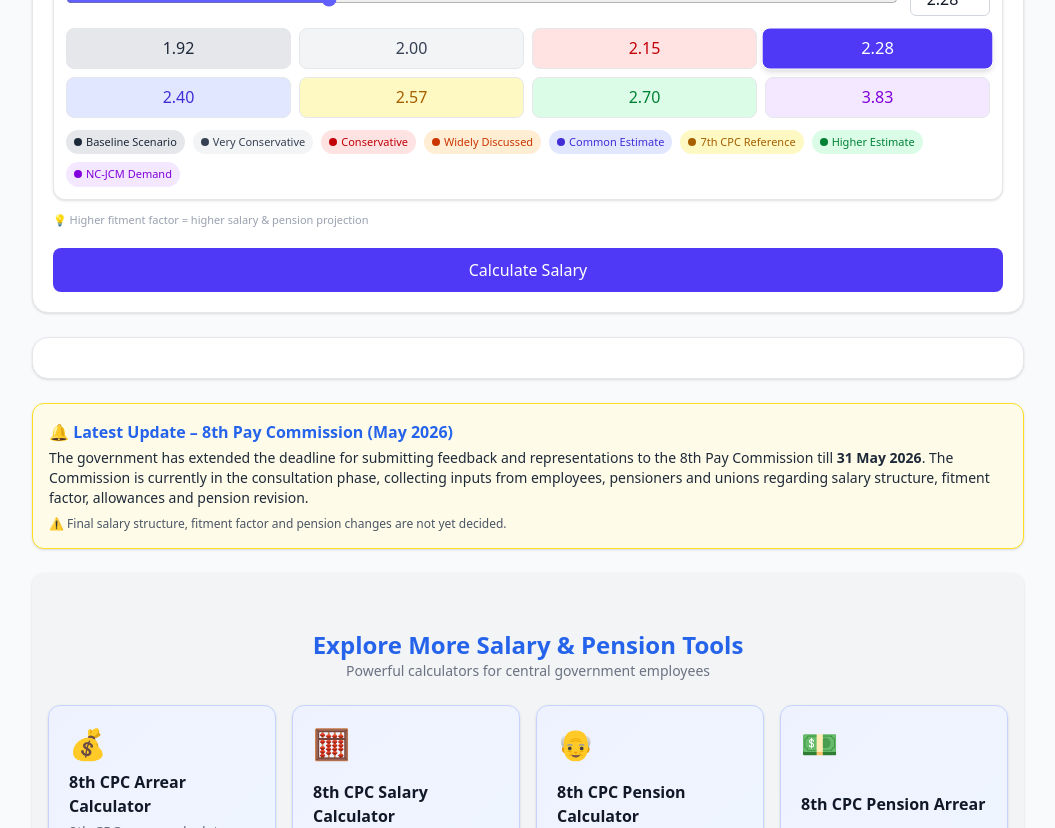
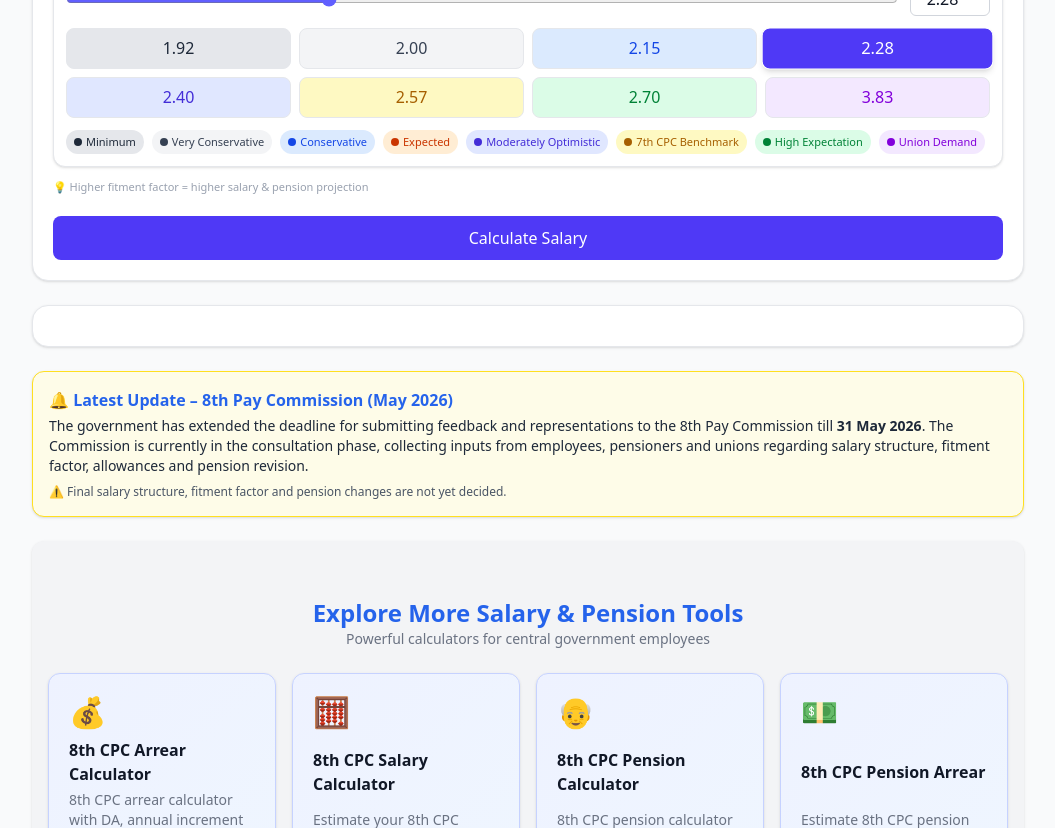
Before and after one commit to deepakkrcodes-sudo/8cpc-calculator, a Next.js app: page / in a window 1280 px wide. Shown: the part 900-1728 px from the top of the page, without its empty margins (112-1167 px from the left). Built offline with nearby package versions, Linux system fonts and the light colour scheme.

Commit message:
fitment control again corrected  for labels

```diff
--- a/components/calculator/FitmentFactorControl.js
+++ b/components/calculator/FitmentFactorControl.js
@@ -9,21 +9,21 @@ export default function FitmentFactorControl({
 }) {
 
     const presets = [
-    { value: 1.92, label: "Baseline Scenario", color: "bg-gray-200 text-gray-800" },
+        { value: 1.92, label: "Minimum", color: "bg-gray-200 text-gray-800" },
 
         { value: 2.00, label: "Very Conservative", color: "bg-gray-100 text-gray-700" },
 
-    { value: 2.15, label: "Conservative", color: "bg-red-100 text-red-700" },
+        { value: 2.15, label: "Conservative", color: "bg-blue-100 text-blue-700" },
 
-    { value: 2.28, label: "Widely Discussed", color: "bg-orange-100 text-orange-700" },
+        { value: 2.28, label: "Expected", color: "bg-orange-100 text-orange-700" },
 
-    { value: 2.40, label: "Common Estimate", color: "bg-indigo-100 text-indigo-700" },
+        { value: 2.40, label: "Moderately Optimistic", color: "bg-indigo-100 text-indigo-700" },
 
-    { value: 2.57, label: "7th CPC Reference", color: "bg-yellow-100 text-yellow-700" },
+        { value: 2.57, label: "7th CPC Benchmark", color: "bg-yellow-100 text-yellow-700" },
 
-    { value: 2.70, label: "Higher Estimate", color: "bg-green-100 text-green-700" },
+        { value: 2.70, label: "High Expectation", color: "bg-green-100 text-green-700" },
 
-    { value: 3.83, label: "NC-JCM Demand", color: "bg-purple-100 text-purple-700" }
+        { value: 3.83, label: "Union Demand", color: "bg-purple-100 text-purple-700" }
     ];
 
     return (
--- a/components/paymatrix/FitmentFactorControl.js
+++ b/components/paymatrix/FitmentFactorControl.js
@@ -9,22 +9,22 @@ export default function FitmentFactorControl({
 }) {
 
   const presets = [
-    { value: 1.92, label: "Baseline Scenario", color: "bg-gray-200 text-gray-800" },
+        { value: 1.92, label: "Minimum", color: "bg-gray-200 text-gray-800" },
 
-    { value: 2.00, label: "Very Conservative", color: "bg-gray-100 text-gray-700" },
+        { value: 2.00, label: "Very Conservative", color: "bg-gray-100 text-gray-700" },
 
-    { value: 2.15, label: "Conservative", color: "bg-red-100 text-red-700" },
+        { value: 2.15, label: "Conservative", color: "bg-blue-100 text-blue-700" },
 
-    { value: 2.28, label: "Widely Discussed", color: "bg-orange-100 text-orange-700" },
+        { value: 2.28, label: "Expected", color: "bg-orange-100 text-orange-700" },
 
-    { value: 2.40, label: "Common Estimate", color: "bg-indigo-100 text-indigo-700" },
+        { value: 2.40, label: "Moderately Optimistic", color: "bg-indigo-100 text-indigo-700" },
 
-    { value: 2.57, label: "7th CPC Reference", color: "bg-yellow-100 text-yellow-700" },
+        { value: 2.57, label: "7th CPC Benchmark", color: "bg-yellow-100 text-yellow-700" },
 
-    { value: 2.70, label: "Higher Estimate", color: "bg-green-100 text-green-700" },
+        { value: 2.70, label: "High Expectation", color: "bg-green-100 text-green-700" },
 
-    { value: 3.83, label: "NC-JCM Demand", color: "bg-purple-100 text-purple-700" }
-  ];
+        { value: 3.83, label: "Union Demand", color: "bg-purple-100 text-purple-700" }
+    ];
 
   return (
     <div className="space-y-3">
--- a/components/pensionArrear/PensionInputForm.js
+++ b/components/pensionArrear/PensionInputForm.js
@@ -6,22 +6,22 @@ import DAProgressionTable from "./DAProgressionTable";
 import { BarChart3, CalendarClock, Wallet, Clock, Repeat } from "lucide-react";
 
 const presets = [
-    { value: 1.92, label: "Baseline Scenario", color: "bg-gray-200 text-gray-800" },
+  { value: 1.92, label: "Minimum", color: "bg-gray-200 text-gray-800" },
 
-    { value: 2.00, label: "Very Conservative", color: "bg-gray-100 text-gray-700" },
+  { value: 2.00, label: "Very Conservative", color: "bg-gray-100 text-gray-700" },
 
-    { value: 2.15, label: "Conservative", color: "bg-red-100 text-red-700" },
+  { value: 2.15, label: "Conservative", color: "bg-blue-100 text-blue-700" },
 
-    { value: 2.28, label: "Widely Discussed", color: "bg-orange-100 text-orange-700" },
+  { value: 2.28, label: "Expected", color: "bg-orange-100 text-orange-700" },
 
-    { value: 2.40, label: "Common Estimate", color: "bg-indigo-100 text-indigo-700" },
+  { value: 2.40, label: "Moderately Optimistic", color: "bg-indigo-100 text-indigo-700" },
 
-    { value: 2.57, label: "7th CPC Reference", color: "bg-yellow-100 text-yellow-700" },
+  { value: 2.57, label: "7th CPC Benchmark", color: "bg-yellow-100 text-yellow-700" },
 
-    { value: 2.70, label: "Higher Estimate", color: "bg-green-100 text-green-700" },
+  { value: 2.70, label: "High Expectation", color: "bg-green-100 text-green-700" },
 
-    { value: 3.83, label: "NC-JCM Demand", color: "bg-purple-100 text-purple-700" }
-  ];
+  { value: 3.83, label: "Union Demand", color: "bg-purple-100 text-purple-700" }
+];
 
 export default function PensionInputForm({ onCalculate }) {
 
```
Lines whose indentation alone changed are shown as unchanged.
